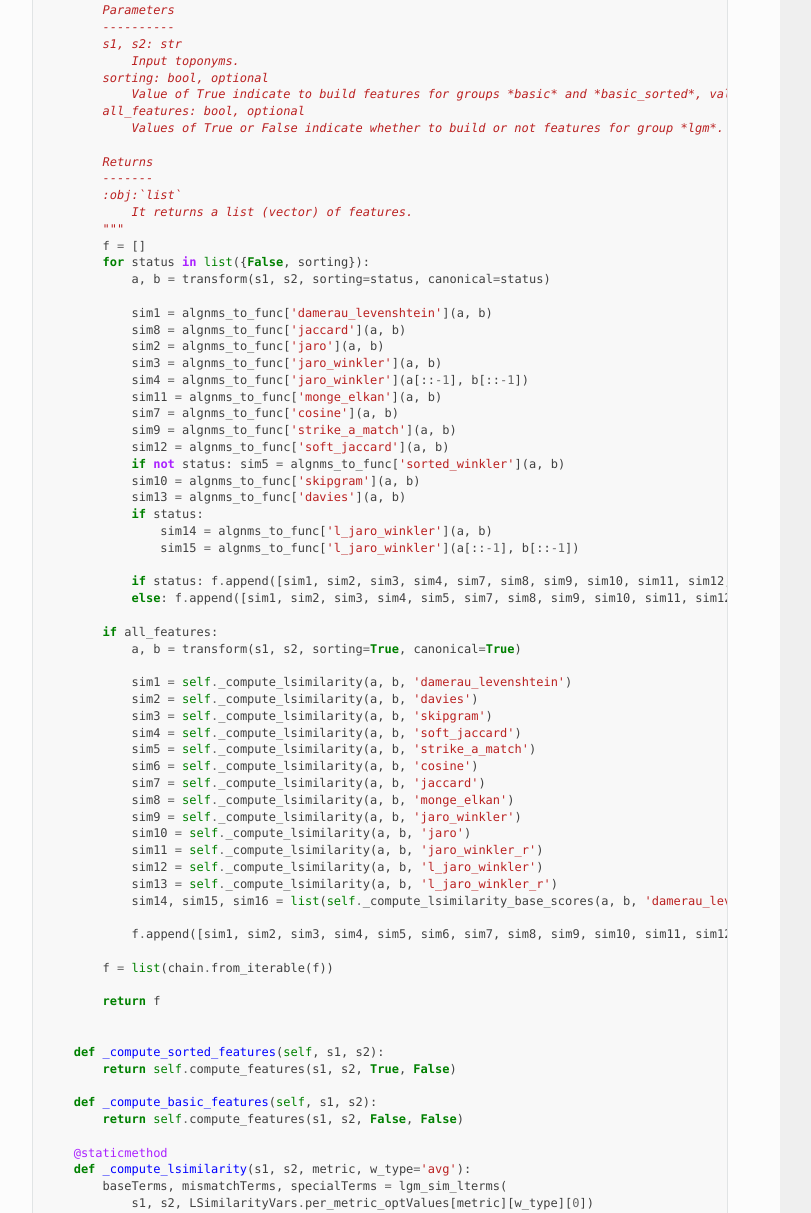
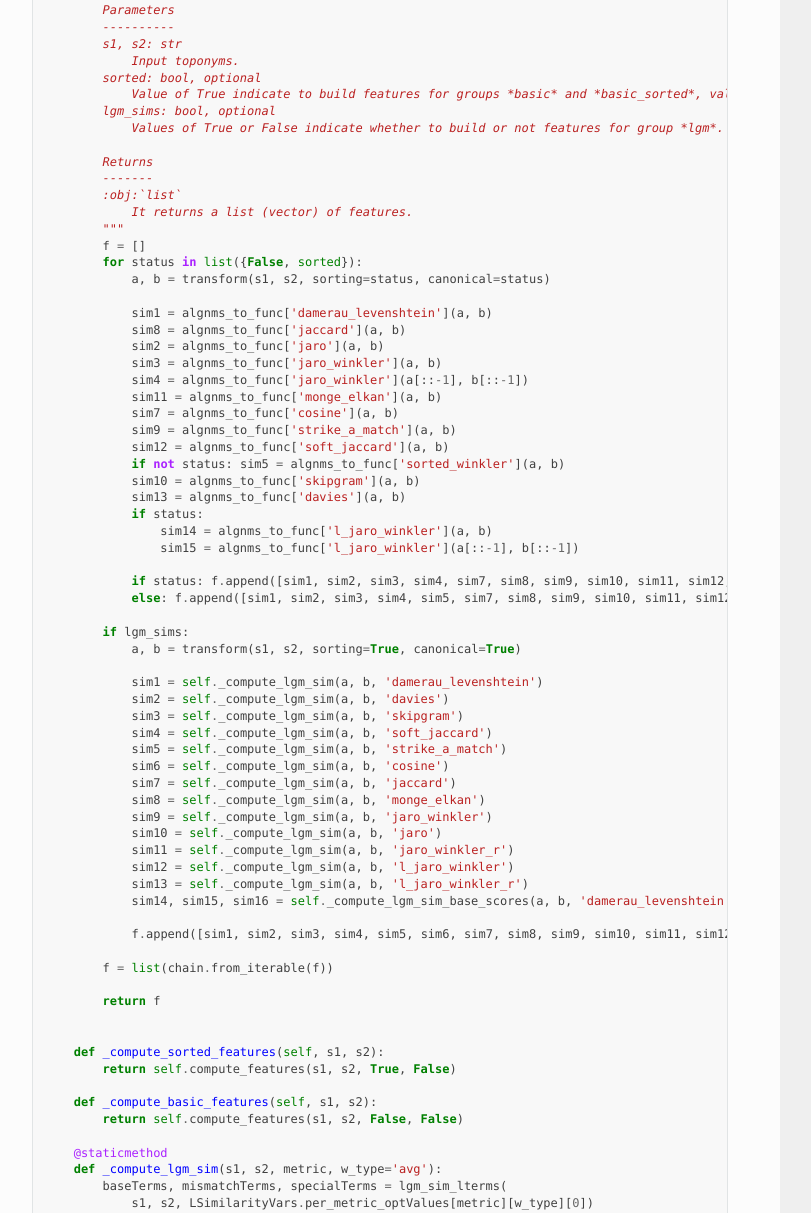
Before and after one commit to LinkGeoML/LGM-Interlinking, a plain HTML site: page docs/_modules/src/featuresConstruction.html in a window 1280 px wide. Shown: the part 2056-3269 px from the top of the page, without its empty margins (320-1131 px from the left). Drawn offline with Linux system fonts and the light colour scheme.

Commit message:
Updated sphinx's docstrings and synced docs folder.

```diff
--- a/docs/_modules/src/featuresConstruction.html
+++ b/docs/_modules/src/featuresConstruction.html
@@ -236,7 +236,7 @@
 
         <span class="k">return</span> <span class="n">fX</span><span class="p">,</span> <span class="n">y</span></div>
 
-<div class="viewcode-block" id="Features.compute_features"><a class="viewcode-back" href="../../features.html#src.featuresConstruction.Features.compute_features">[docs]</a>    <span class="k">def</span> <span class="nf">compute_features</span><span class="p">(</span><span class="bp">self</span><span class="p">,</span> <span class="n">s1</span><span class="p">,</span> <span class="n">s2</span><span class="p">,</span> <span class="n">sorting</span><span class="o">=</span><span class="kc">True</span><span class="p">,</span> <span class="n">all_features</span><span class="o">=</span><span class="kc">True</span><span class="p">):</span>
+<div class="viewcode-block" id="Features.compute_features"><a class="viewcode-back" href="../../features.html#src.featuresConstruction.Features.compute_features">[docs]</a>    <span class="k">def</span> <span class="nf">compute_features</span><span class="p">(</span><span class="bp">self</span><span class="p">,</span> <span class="n">s1</span><span class="p">,</span> <span class="n">s2</span><span class="p">,</span> <span class="nb">sorted</span><span class="o">=</span><span class="kc">True</span><span class="p">,</span> <span class="n">lgm_sims</span><span class="o">=</span><span class="kc">True</span><span class="p">):</span>
         <span class="sd">&quot;&quot;&quot;</span>
 <span class="sd">        Depending on the group assigned to parameter :py:attr:`~src.config.MLConf.classification_method`,</span>
 <span class="sd">        this method builds an ndarray of the following groups of features:</span>
@@ -263,9 +263,9 @@
 <span class="sd">        ----------</span>
 <span class="sd">        s1, s2: str</span>
 <span class="sd">            Input toponyms.</span>
-<span class="sd">        sorting: bool, optional</span>
+<span class="sd">        sorted: bool, optional</span>
 <span class="sd">            Value of True indicate to build features for groups *basic* and *basic_sorted*, value of False only for *basic* group.</span>
-<span class="sd">        all_features: bool, optional</span>
+<span class="sd">        lgm_sims: bool, optional</span>
 <span class="sd">            Values of True or False indicate whether to build or not features for group *lgm*.</span>
 
 <span class="sd">        Returns</span>
@@ -274,7 +274,7 @@
 <span class="sd">            It returns a list (vector) of features.</span>
 <span class="sd">        &quot;&quot;&quot;</span>
         <span class="n">f</span> <span class="o">=</span> <span class="p">[]</span>
-        <span class="k">for</span> <span class="n">status</span> <span class="ow">in</span> <span class="nb">list</span><span class="p">({</span><span class="kc">False</span><span class="p">,</span> <span class="n">sorting</span><span class="p">}):</span>
+        <span class="k">for</span> <span class="n">status</span> <span class="ow">in</span> <span class="nb">list</span><span class="p">({</span><span class="kc">False</span><span class="p">,</span> <span class="nb">sorted</span><span class="p">}):</span>
             <span class="n">a</span><span class="p">,</span> <span class="n">b</span> <span class="o">=</span> <span class="n">transform</span><span class="p">(</span><span class="n">s1</span><span class="p">,</span> <span class="n">s2</span><span class="p">,</span> <span class="n">sorting</span><span class="o">=</span><span class="n">status</span><span class="p">,</span> <span class="n">canonical</span><span class="o">=</span><span class="n">status</span><span class="p">)</span>
 
             <span class="n">sim1</span> <span class="o">=</span> <span class="n">algnms_to_func</span><span class="p">[</span><span class="s1">&#39;damerau_levenshtein&#39;</span><span class="p">](</span><span class="n">a</span><span class="p">,</span> <span class="n">b</span><span class="p">)</span>
@@ -296,23 +296,23 @@
             <span class="k">if</span> <span class="n">status</span><span class="p">:</span> <span class="n">f</span><span class="o">.</span><span class="n">append</span><span class="p">([</span><span class="n">sim1</span><span class="p">,</span> <span class="n">sim2</span><span class="p">,</span> <span class="n">sim3</span><span class="p">,</span> <span class="n">sim4</span><span class="p">,</span> <span class="n">sim7</span><span class="p">,</span> <span class="n">sim8</span><span class="p">,</span> <span class="n">sim9</span><span class="p">,</span> <span class="n">sim10</span><span class="p">,</span> <span class="n">sim11</span><span class="p">,</span> <span class="n">sim12</span><span class="p">,</span> <span class="n">sim13</span><span class="p">,</span> <span class="n">sim14</span><span class="p">,</span> <span class="n">sim15</span><span class="p">])</span>
             <span class="k">else</span><span class="p">:</span> <span class="n">f</span><span class="o">.</span><span class="n">append</span><span class="p">([</span><span class="n">sim1</span><span class="p">,</span> <span class="n">sim2</span><span class="p">,</span> <span class="n">sim3</span><span class="p">,</span> <span class="n">sim4</span><span class="p">,</span> <span class="n">sim5</span><span class="p">,</span> <span class="n">sim7</span><span class="p">,</span> <span class="n">sim8</span><span class="p">,</span> <span class="n">sim9</span><span class="p">,</span> <span class="n">sim10</span><span class="p">,</span> <span class="n">sim11</span><span class="p">,</span> <span class="n">sim12</span><span class="p">,</span> <span class="n">sim13</span><span class="p">])</span>
 
-        <span class="k">if</span> <span class="n">all_features</span><span class="p">:</span>
+        <span class="k">if</span> <span class="n">lgm_sims</span><span class="p">:</span>
             <span class="n">a</span><span class="p">,</span> <span class="n">b</span> <span class="o">=</span> <span class="n">transform</span><span class="p">(</span><span class="n">s1</span><span class="p">,</span> <span class="n">s2</span><span class="p">,</span> <span class="n">sorting</span><span class="o">=</span><span class="kc">True</span><span class="p">,</span> <span class="n">canonical</span><span class="o">=</span><span class="kc">True</span><span class="p">)</span>
 
-            <span class="n">sim1</span> <span class="o">=</span> <span class="bp">self</span><span class="o">.</span><span class="n">_compute_lsimilarity</span><span class="p">(</span><span class="n">a</span><span class="p">,</span> <span class="n">b</span><span class="p">,</span> <span class="s1">&#39;damerau_levenshtein&#39;</span><span class="p">)</span>
-            <span class="n">sim2</span> <span class="o">=</span> <span class="bp">self</span><span class="o">.</span><span class="n">_compute_lsimilarity</span><span class="p">(</span><span class="n">a</span><span class="p">,</span> <span class="n">b</span><span class="p">,</span> <span class="s1">&#39;davies&#39;</span><span class="p">)</span>
-            <span class="n">sim3</span> <span class="o">=</span> <span class="bp">self</span><span class="o">.</span><span class="n">_compute_lsimilarity</span><span class="p">(</span><span class="n">a</span><span class="p">,</span> <span class="n">b</span><span class="p">,</span> <span class="s1">&#39;skipgram&#39;</span><span class="p">)</span>
-            <span class="n">sim4</span> <span class="o">=</span> <span class="bp">self</span><span class="o">.</span><span class="n">_compute_lsimilarity</span><span class="p">(</span><span class="n">a</span><span class="p">,</span> <span class="n">b</span><span class="p">,</span> <span class="s1">&#39;soft_jaccard&#39;</span><span class="p">)</span>
-            <span class="n">sim5</span> <span class="o">=</span> <span class="bp">self</span><span class="o">.</span><span class="n">_compute_lsimilarity</span><span class="p">(</span><span class="n">a</span><span class="p">,</span> <span class="n">b</span><span class="p">,</span> <span class="s1">&#39;strike_a_match&#39;</span><span class="p">)</span>
-            <span class="n">sim6</span> <span class="o">=</span> <span class="bp">self</span><span class="o">.</span><span class="n">_compute_lsimilarity</span><span class="p">(</span><span class="n">a</span><span class="p">,</span> <span class="n">b</span><span class="p">,</span> <span class="s1">&#39;cosine&#39;</span><span class="p">)</span>
-            <span class="n">sim7</span> <span class="o">=</span> <span class="bp">self</span><span class="o">.</span><span class="n">_compute_lsimilarity</span><span class="p">(</span><span class="n">a</span><span class="p">,</span> <span class="n">b</span><span class="p">,</span> <span class="s1">&#39;jaccard&#39;</span><span class="p">)</span>
-            <span class="n">sim8</span> <span class="o">=</span> <span class="bp">self</span><span class="o">.</span><span class="n">_compute_lsimilarity</span><span class="p">(</span><span class="n">a</span><span class="p">,</span> <span class="n">b</span><span class="p">,</span> <span class="s1">&#39;monge_elkan&#39;</span><span class="p">)</span>
-            <span class="n">sim9</span> <span class="o">=</span> <span class="bp">self</span><span class="o">.</span><span class="n">_compute_lsimilarity</span><span class="p">(</span><span class="n">a</span><span class="p">,</span> <span class="n">b</span><span class="p">,</span> <span class="s1">&#39;jaro_winkler&#39;</span><span class="p">)</span>
-            <span class="n">sim10</span> <span class="o">=</span> <span class="bp">self</span><span class="o">.</span><span class="n">_compute_lsimilarity</span><span class="p">(</span><span class="n">a</span><span class="p">,</span> <span class="n">b</span><span class="p">,</span> <span class="s1">&#39;jaro&#39;</span><span class="p">)</span>
-            <span class="n">sim11</span> <span class="o">=</span> <span class="bp">self</span><span class="o">.</span><span class="n">_compute_lsimilarity</span><span class="p">(</span><span class="n">a</span><span class="p">,</span> <span class="n">b</span><span class="p">,</span> <span class="s1">&#39;jaro_winkler_r&#39;</span><span class="p">)</span>
-            <span class="n">sim12</span> <span class="o">=</span> <span class="bp">self</span><span class="o">.</span><span class="n">_compute_lsimilarity</span><span class="p">(</span><span class="n">a</span><span class="p">,</span> <span class="n">b</span><span class="p">,</span> <span class="s1">&#39;l_jaro_winkler&#39;</span><span class="p">)</span>
-            <span class="n">sim13</span> <span class="o">=</span> <span class="bp">self</span><span class="o">.</span><span class="n">_compute_lsimilarity</span><span class="p">(</span><span class="n">a</span><span class="p">,</span> <span class="n">b</span><span class="p">,</span> <span class="s1">&#39;l_jaro_winkler_r&#39;</span><span class="p">)</span>
-            <span class="n">sim14</span><span class="p">,</span> <span class="n">sim15</span><span class="p">,</span> <span class="n">sim16</span> <span class="o">=</span> <span class="nb">list</span><span class="p">(</span><span class="bp">self</span><span class="o">.</span><span class="n">_compute_lsimilarity_base_scores</span><span class="p">(</span><span class="n">a</span><span class="p">,</span> <span class="n">b</span><span class="p">,</span> <span class="s1">&#39;damerau_levenshtein&#39;</span><span class="p">))</span>
+            <span class="n">sim1</span> <span class="o">=</span> <span class="bp">self</span><span class="o">.</span><span class="n">_compute_lgm_sim</span><span class="p">(</span><span class="n">a</span><span class="p">,</span> <span class="n">b</span><span class="p">,</span> <span class="s1">&#39;damerau_levenshtein&#39;</span><span class="p">)</span>
+            <span class="n">sim2</span> <span class="o">=</span> <span class="bp">self</span><span class="o">.</span><span class="n">_compute_lgm_sim</span><span class="p">(</span><span class="n">a</span><span class="p">,</span> <span class="n">b</span><span class="p">,</span> <span class="s1">&#39;davies&#39;</span><span class="p">)</span>
+            <span class="n">sim3</span> <span class="o">=</span> <span class="bp">self</span><span class="o">.</span><span class="n">_compute_lgm_sim</span><span class="p">(</span><span class="n">a</span><span class="p">,</span> <span class="n">b</span><span class="p">,</span> <span class="s1">&#39;skipgram&#39;</span><span class="p">)</span>
+            <span class="n">sim4</span> <span class="o">=</span> <span class="bp">self</span><span class="o">.</span><span class="n">_compute_lgm_sim</span><span class="p">(</span><span class="n">a</span><span class="p">,</span> <span class="n">b</span><span class="p">,</span> <span class="s1">&#39;soft_jaccard&#39;</span><span class="p">)</span>
+            <span class="n">sim5</span> <span class="o">=</span> <span class="bp">self</span><span class="o">.</span><span class="n">_compute_lgm_sim</span><span class="p">(</span><span class="n">a</span><span class="p">,</span> <span class="n">b</span><span class="p">,</span> <span class="s1">&#39;strike_a_match&#39;</span><span class="p">)</span>
+            <span class="n">sim6</span> <span class="o">=</span> <span class="bp">self</span><span class="o">.</span><span class="n">_compute_lgm_sim</span><span class="p">(</span><span class="n">a</span><span class="p">,</span> <span class="n">b</span><span class="p">,</span> <span class="s1">&#39;cosine&#39;</span><span class="p">)</span>
+            <span class="n">sim7</span> <span class="o">=</span> <span class="bp">self</span><span class="o">.</span><span class="n">_compute_lgm_sim</span><span class="p">(</span><span class="n">a</span><span class="p">,</span> <span class="n">b</span><span class="p">,</span> <span class="s1">&#39;jaccard&#39;</span><span class="p">)</span>
+            <span class="n">sim8</span> <span class="o">=</span> <span class="bp">self</span><span class="o">.</span><span class="n">_compute_lgm_sim</span><span class="p">(</span><span class="n">a</span><span class="p">,</span> <span class="n">b</span><span class="p">,</span> <span class="s1">&#39;monge_elkan&#39;</span><span class="p">)</span>
+            <span class="n">sim9</span> <span class="o">=</span> <span class="bp">self</span><span class="o">.</span><span class="n">_compute_lgm_sim</span><span class="p">(</span><span class="n">a</span><span class="p">,</span> <span class="n">b</span><span class="p">,</span> <span class="s1">&#39;jaro_winkler&#39;</span><span class="p">)</span>
+            <span class="n">sim10</span> <span class="o">=</span> <span class="bp">self</span><span class="o">.</span><span class="n">_compute_lgm_sim</span><span class="p">(</span><span class="n">a</span><span class="p">,</span> <span class="n">b</span><span class="p">,</span> <span class="s1">&#39;jaro&#39;</span><span class="p">)</span>
+            <span class="n">sim11</span> <span class="o">=</span> <span class="bp">self</span><span class="o">.</span><span class="n">_compute_lgm_sim</span><span class="p">(</span><span class="n">a</span><span class="p">,</span> <span class="n">b</span><span class="p">,</span> <span class="s1">&#39;jaro_winkler_r&#39;</span><span class="p">)</span>
+            <span class="n">sim12</span> <span class="o">=</span> <span class="bp">self</span><span class="o">.</span><span class="n">_compute_lgm_sim</span><span class="p">(</span><span class="n">a</span><span class="p">,</span> <span class="n">b</span><span class="p">,</span> <span class="s1">&#39;l_jaro_winkler&#39;</span><span class="p">)</span>
+            <span class="n">sim13</span> <span class="o">=</span> <span class="bp">self</span><span class="o">.</span><span class="n">_compute_lgm_sim</span><span class="p">(</span><span class="n">a</span><span class="p">,</span> <span class="n">b</span><span class="p">,</span> <span class="s1">&#39;l_jaro_winkler_r&#39;</span><span class="p">)</span>
+            <span class="n">sim14</span><span class="p">,</span> <span class="n">sim15</span><span class="p">,</span> <span class="n">sim16</span> <span class="o">=</span> <span class="bp">self</span><span class="o">.</span><span class="n">_compute_lgm_sim_base_scores</span><span class="p">(</span><span class="n">a</span><span class="p">,</span> <span class="n">b</span><span class="p">,</span> <span class="s1">&#39;damerau_levenshtein&#39;</span><span class="p">)</span>
 
             <span class="n">f</span><span class="o">.</span><span class="n">append</span><span class="p">([</span><span class="n">sim1</span><span class="p">,</span> <span class="n">sim2</span><span class="p">,</span> <span class="n">sim3</span><span class="p">,</span> <span class="n">sim4</span><span class="p">,</span> <span class="n">sim5</span><span class="p">,</span> <span class="n">sim6</span><span class="p">,</span> <span class="n">sim7</span><span class="p">,</span> <span class="n">sim8</span><span class="p">,</span> <span class="n">sim9</span><span class="p">,</span> <span class="n">sim10</span><span class="p">,</span> <span class="n">sim11</span><span class="p">,</span> <span class="n">sim12</span><span class="p">,</span> <span class="n">sim13</span><span class="p">,</span> <span class="n">sim14</span><span class="p">,</span> <span class="n">sim15</span><span class="p">,</span> <span class="n">sim16</span><span class="p">])</span>
 
@@ -327,7 +327,7 @@
         <span class="k">return</span> <span class="bp">self</span><span class="o">.</span><span class="n">compute_features</span><span class="p">(</span><span class="n">s1</span><span class="p">,</span> <span class="n">s2</span><span class="p">,</span> <span class="kc">False</span><span class="p">,</span> <span class="kc">False</span><span class="p">)</span>
 
     <span class="nd">@staticmethod</span>
-    <span class="k">def</span> <span class="nf">_compute_lsimilarity</span><span class="p">(</span><span class="n">s1</span><span class="p">,</span> <span class="n">s2</span><span class="p">,</span> <span class="n">metric</span><span class="p">,</span> <span class="n">w_type</span><span class="o">=</span><span class="s1">&#39;avg&#39;</span><span class="p">):</span>
+    <span class="k">def</span> <span class="nf">_compute_lgm_sim</span><span class="p">(</span><span class="n">s1</span><span class="p">,</span> <span class="n">s2</span><span class="p">,</span> <span class="n">metric</span><span class="p">,</span> <span class="n">w_type</span><span class="o">=</span><span class="s1">&#39;avg&#39;</span><span class="p">):</span>
         <span class="n">baseTerms</span><span class="p">,</span> <span class="n">mismatchTerms</span><span class="p">,</span> <span class="n">specialTerms</span> <span class="o">=</span> <span class="n">lgm_sim_lterms</span><span class="p">(</span>
             <span class="n">s1</span><span class="p">,</span> <span class="n">s2</span><span class="p">,</span> <span class="n">LSimilarityVars</span><span class="o">.</span><span class="n">per_metric_optValues</span><span class="p">[</span><span class="n">metric</span><span class="p">][</span><span class="n">w_type</span><span class="p">][</span><span class="mi">0</span><span class="p">])</span>
 
@@ -345,7 +345,7 @@
             <span class="k">return</span> <span class="n">weighted_sim</span><span class="p">(</span><span class="n">baseTerms</span><span class="p">,</span> <span class="n">mismatchTerms</span><span class="p">,</span> <span class="n">specialTerms</span><span class="p">,</span> <span class="n">metric</span><span class="p">,</span> <span class="kc">True</span> <span class="k">if</span> <span class="n">w_type</span> <span class="o">==</span> <span class="s1">&#39;avg&#39;</span> <span class="k">else</span> <span class="kc">False</span><span class="p">)</span>
 
     <span class="nd">@staticmethod</span>
-    <span class="k">def</span> <span class="nf">_compute_lsimilarity_base_scores</span><span class="p">(</span><span class="n">s1</span><span class="p">,</span> <span class="n">s2</span><span class="p">,</span> <span class="n">metric</span><span class="p">,</span> <span class="n">w_type</span><span class="o">=</span><span class="s1">&#39;avg&#39;</span><span class="p">):</span>
+    <span class="k">def</span> <span class="nf">_compute_lgm_sim_base_scores</span><span class="p">(</span><span class="n">s1</span><span class="p">,</span> <span class="n">s2</span><span class="p">,</span> <span class="n">metric</span><span class="p">,</span> <span class="n">w_type</span><span class="o">=</span><span class="s1">&#39;avg&#39;</span><span class="p">):</span>
         <span class="n">base_t</span><span class="p">,</span> <span class="n">mis_t</span><span class="p">,</span> <span class="n">special_t</span> <span class="o">=</span> <span class="n">lgm_sim_lterms</span><span class="p">(</span><span class="n">s1</span><span class="p">,</span> <span class="n">s2</span><span class="p">,</span> <span class="n">LSimilarityVars</span><span class="o">.</span><span class="n">per_metric_optValues</span><span class="p">[</span><span class="n">metric</span><span class="p">][</span><span class="n">w_type</span><span class="p">][</span><span class="mi">0</span><span class="p">])</span>
         <span class="k">return</span> <span class="n">score_per_term</span><span class="p">(</span><span class="n">base_t</span><span class="p">,</span> <span class="n">mis_t</span><span class="p">,</span> <span class="n">special_t</span><span class="p">,</span> <span class="n">metric</span><span class="p">)</span>
 
```
Also changed, not shown: docs/_modules/src/config.html (+2 -2 lines), docs/features.html (+3 -3 lines), docs/index.html (+9 -7 lines), docs/searchindex.js, 3 other files.
